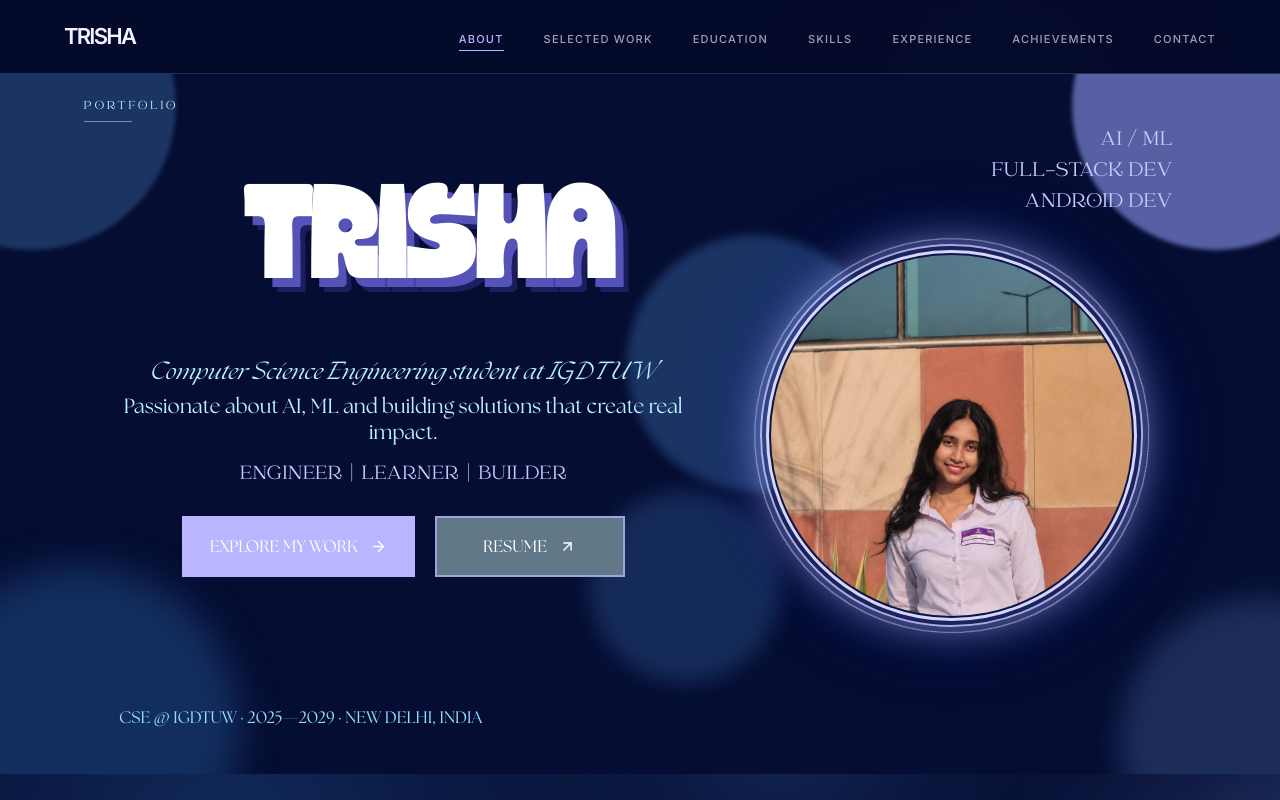
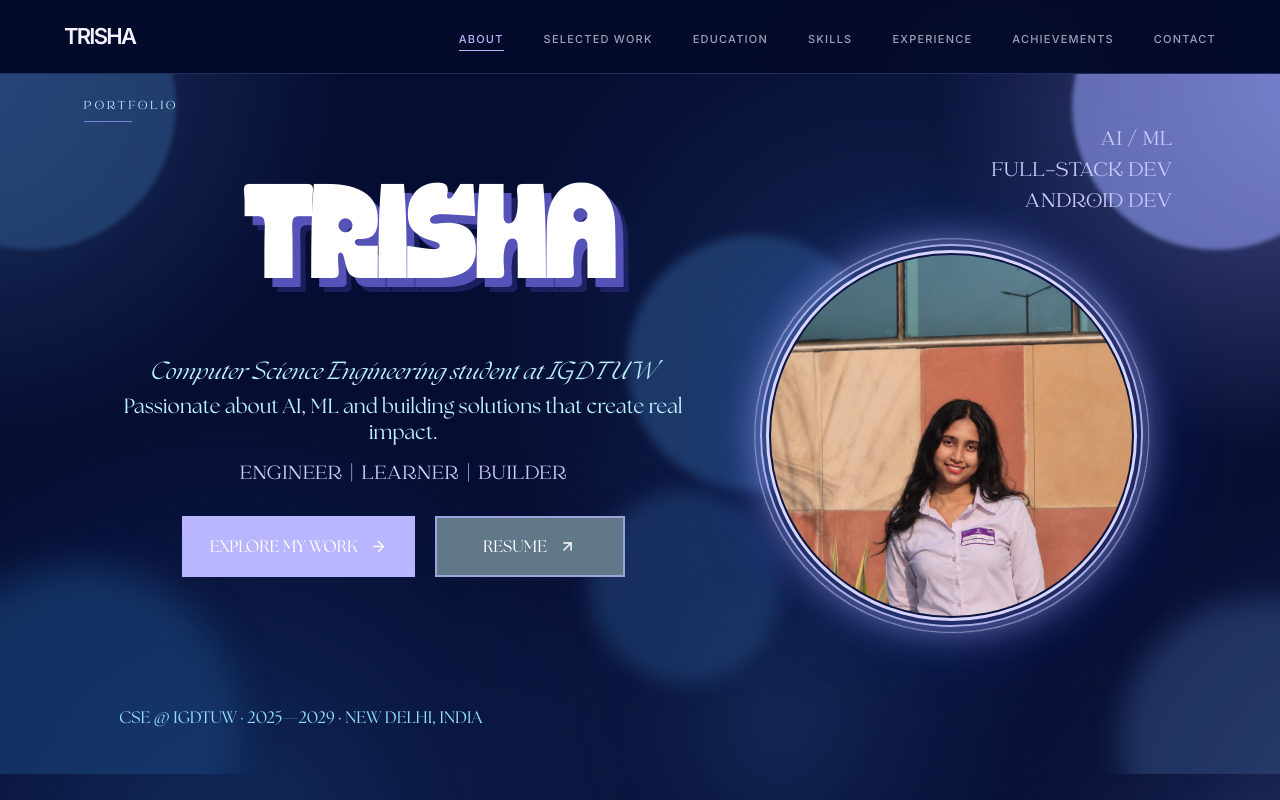
Before and after one commit to trisha29807-del/Portfolio-Trisha, a React (Vite) app: page / in a window 1280 px wide. Shown: the top 800 px of the page. Built offline with nearby package versions, Linux system fonts and the light colour scheme; the HTML template or start-up script is replaced by a standard one.

Commit message:
Blend hero into continuous page background

```diff
--- a/src/components/Cover/Cover.tsx
+++ b/src/components/Cover/Cover.tsx
@@ -14,7 +14,7 @@ const fadeUp = {
 
 export function Cover() {
   return (
-    <section id="cover" className="relative h-[clamp(600px,calc(100svh-100px),700px)] overflow-hidden bg-[#050D32] text-white">
+    <section id="cover" className="relative h-[clamp(600px,calc(100svh-100px),700px)] overflow-hidden bg-transparent text-white">
       <div aria-hidden="true" className="pointer-events-none absolute -left-28 -top-28 h-72 w-72 rounded-full bg-[#31578B]/55 blur-[2px]" />
       <div aria-hidden="true" className="pointer-events-none absolute -right-20 -top-28 h-72 w-72 rounded-full bg-[#9CA6FF]/55 blur-[2px]" />
       <div aria-hidden="true" className="pointer-events-none absolute -left-20 bottom-[-7rem] h-80 w-80 rounded-full bg-[#193C72]/70 blur-[18px]" />
```
